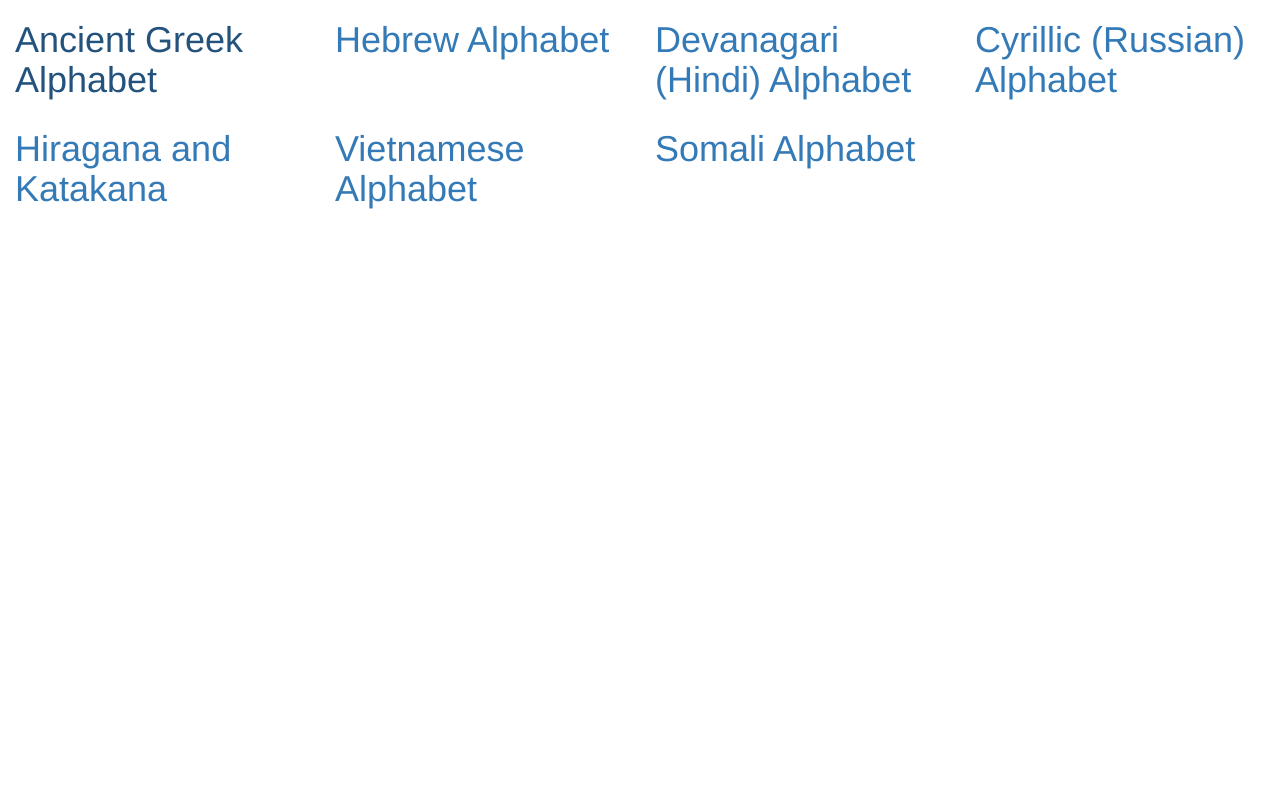
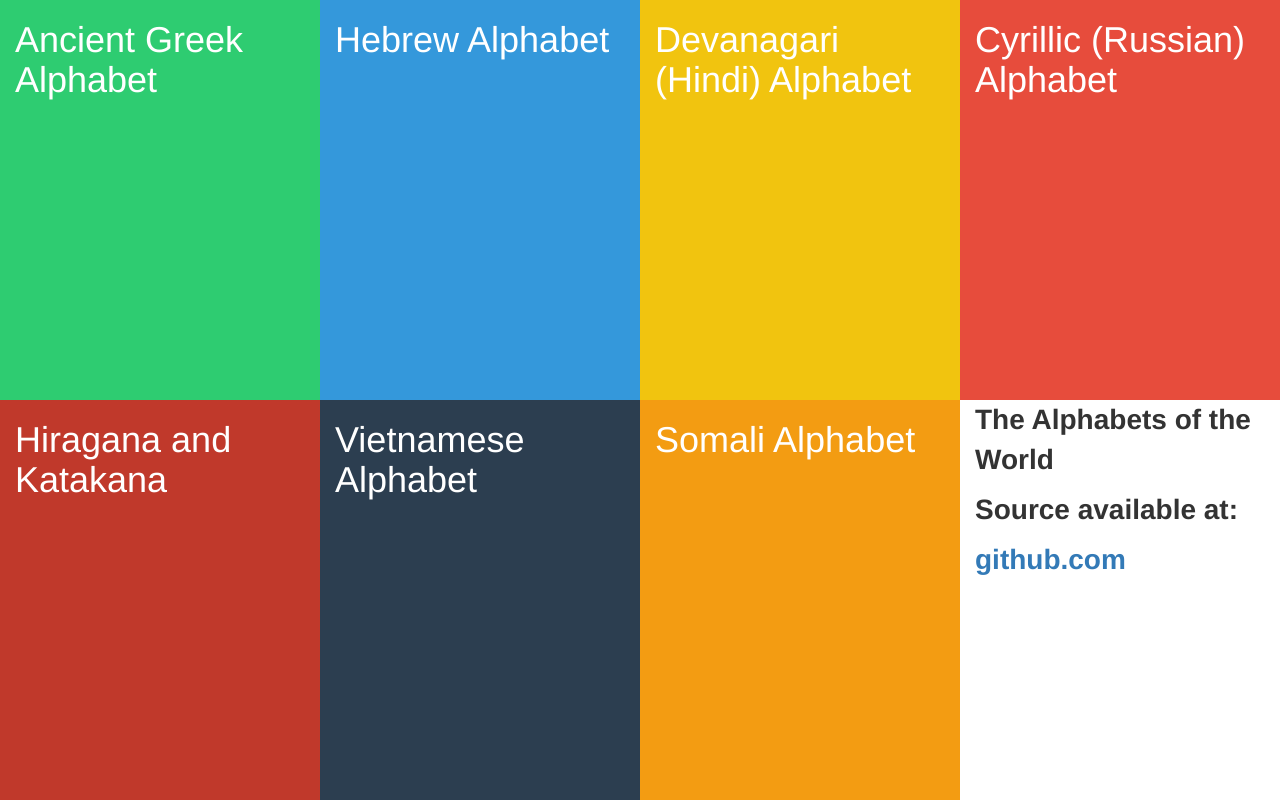
Before and after one commit to davies-adam/letterz, a Flask app: page / in a window 1280 px wide. Run offline with Flask 2, Linux system fonts and the light colour scheme; some libraries are stand-ins or nearby versions.

Commit message:
Added more

```diff
--- a/server.py
+++ b/server.py
@@ -4,6 +4,8 @@ from flask import Flask, render_template, redirect, url_for, send_from_directory
 import json
 
 app = Flask(__name__)
+
+app.debug = True
 
 @app.route("/")
 def intro():
--- a/static/intro.css
+++ b/static/intro.css
@@ -39,3 +39,8 @@ body, html {
   color: white;
 	height: 50%;
 }
+.about {
+  height: 50%;
+  font-weight: bold;
+  font-size: 2em;
+}
--- a/templates/intro.html
+++ b/templates/intro.html
@@ -5,7 +5,7 @@
     <title>Intro</title>
     <meta name="viewport" content="width=device-width, initial-scale=1.0">
     <link href="//netdna.bootstrapcdn.com/bootstrap/3.0.0/css/bootstrap.min.css" rel="stylesheet">
-    <link href='{{ url_for(' static ', filename='intro.css ') }}' rel='stylesheet' type='text/css'>
+    <link href='{{ url_for('static', filename='intro.css') }}' rel='stylesheet' type='text/css'>
 </head>
 
 <body>
@@ -44,6 +44,11 @@
             <h1>Somali Alphabet</h1>
         </div>
     </a>
+  <div class="col-md-3 about">
+    <p>The Alphabets of the World</p>
+    <p>Source available at: </p>
+    <a>github.com</a>
+  </div>
 </body>
 
 </html>
```
Also changed, not shown: 1 other file.
